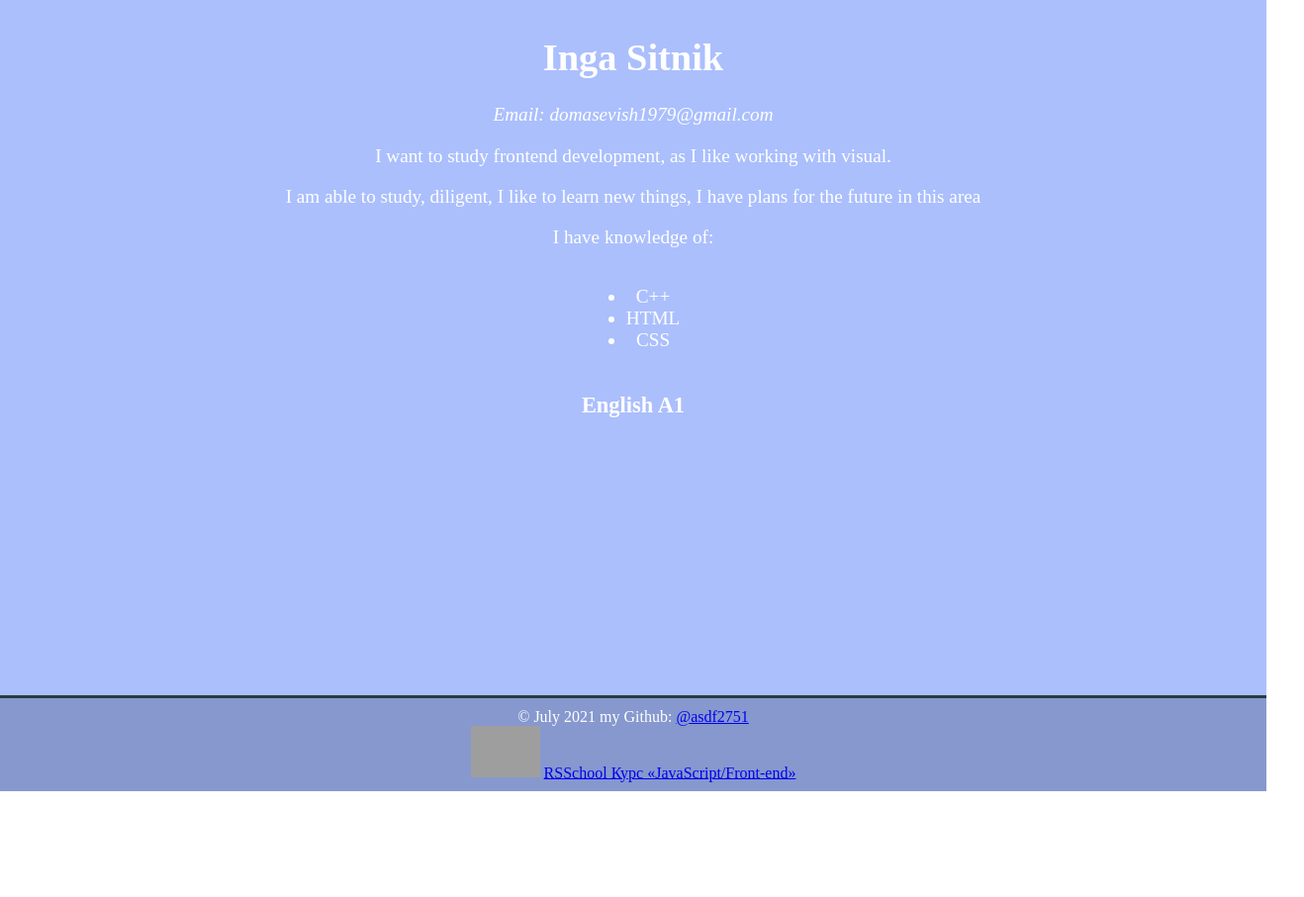
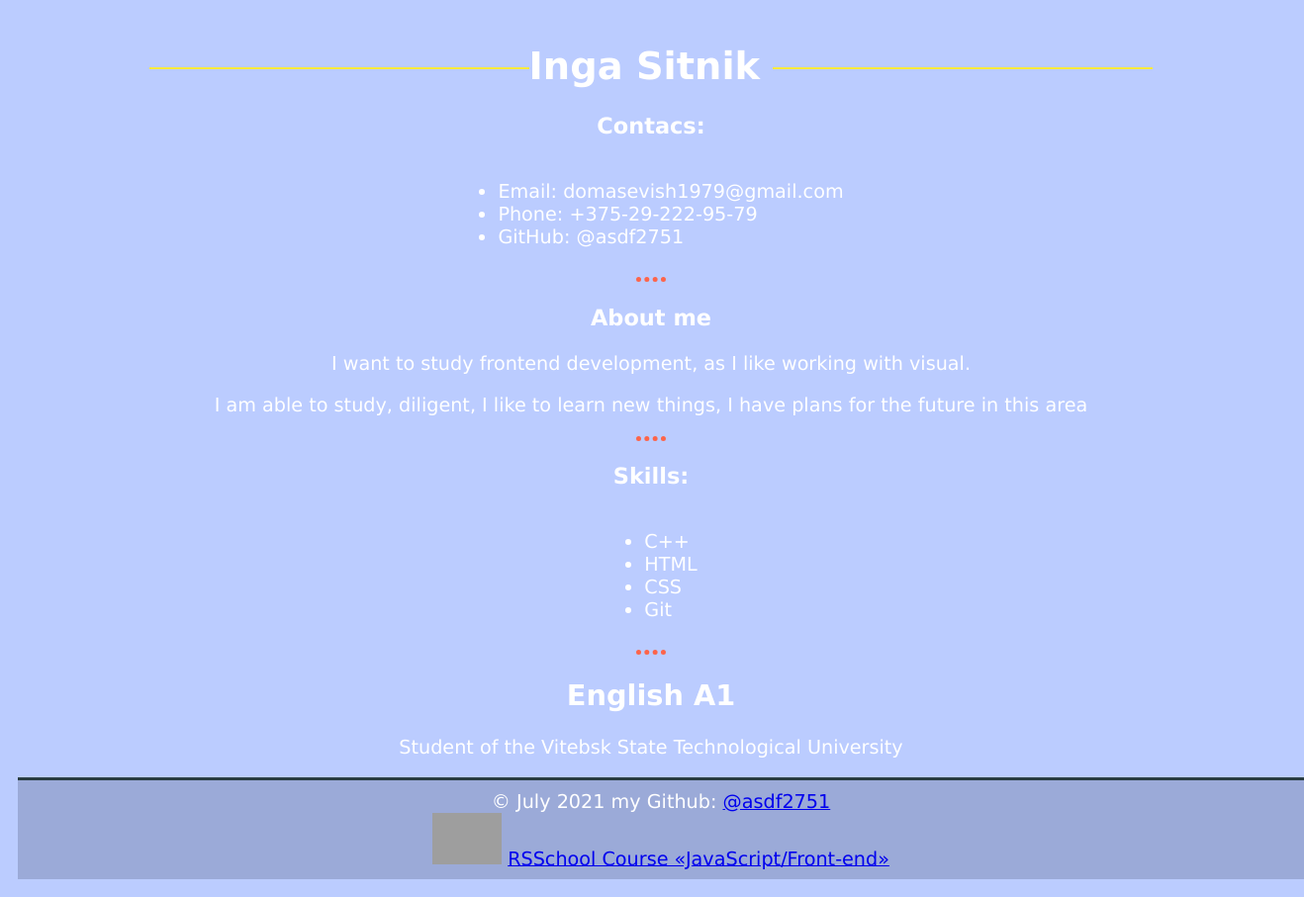
Before and after one commit to asdf2751/rsschool-cv, a plain HTML site: page index.html in a window 1280 px wide. Shown: the whole page at 99% size, 1318 px wide, since content can reach past the window. Before the commit the page ends 800 px from the top, so only its background shows below. Drawn offline with Linux system fonts and the light colour scheme; grey boxes are pictures that could not be loaded.

Commit message:
feat: improved the appearance

```diff
--- a/index.html
+++ b/index.html
@@ -12,23 +12,49 @@
 <body>
     <header>
         <h1>Inga Sitnik </h1>
-        <em>Email: domasevish1979@gmail.com</em>
-        <p>I want to study frontend development, as I like working with visual.</p>
-        <p>I am able to study, diligent, I like to learn new things, I have plans for the future in this area</p>
-        <p>I have knowledge of:</p>
+        <h3>Contacs:</h3>
         <ul>
-            <li>C++</li>
-            <li>HTML</li>
-            <li>CSS</li>
+            <li>
+                Email: domasevish1979@gmail.com
+            </li>
+            <li>
+                Phone: +375-29-222-95-79
+            </li>
+            <li>
+                GitHub: @asdf2751
+            </li>
         </ul>
-        <h3>English A1</h3>
     </header>
+    <main>
+        <article>
+            <h3>About me</h3>
+            <p>I want to study frontend development, as I like working with visual.</p>
+            <p>I am able to study, diligent, I like to learn new things, I have plans for the future in this area
+            </p>
+        </article>
+        <article>
+            <h3>Skills:</h3>
+            <ul>
+                <li>C++</li>
+                <li>HTML</li>
+                <li>CSS</li>
+                <li>Git</li>
+            </ul>
+        </article>
+        <article>
+            <h2>English A1</h2>
+            <p>Student of the Vitebsk State Technological University</p>
+        </article>
+    </main>
+
+
+
     <footer>
         &copy; July 2021 my Github:
         <a href="https://github.com/asdf2751"> @asdf2751 </a>
         <br>
         <img src="https://rs.school/images/rs_school_js.svg" alt="course logo" width="70">
-        <a href="https://rs.school/js/">RSSchool Курс «JavaScript/Front-end»</a>
+        <a href="https://rs.school/js/">RSSchool Course «JavaScript/Front-end»</a>
 
     </footer>
 </body>
--- a/style.css
+++ b/style.css
@@ -1,32 +1,47 @@
 
-header {
-    position: absolute;
+body {
     height: 100%;
     width: 100%;
-    left: 0;
-    bottom: 0;
-    box-sizing: border-box;
-    background: #abbffd;
+    background: #bbccff;
     color: #fff;
     padding: 10px;
     text-align: center;
     font-size: 120%;
+    align-content: center;
+    display: inline-block;
 }
 ul {
-    background: #abbffd;
     display: inline-block;
+    text-align: left;
 }
 
-
 footer {
-    position: absolute;
     width: 100%;
-    left: 0;
-    bottom: 0;
-    box-sizing: border-box;
-    background: #8698ce;
+    background: #9baad8;
     color: #fff;
     padding: 10px;
     border-top: 3px solid #293c42;
     text-align: center;
 }
+
+h1::before,
+h1::after {
+            content: '';
+            background: #feea3b;
+            display: inline-block;
+            height: 2px;
+            vertical-align: middle;
+            width: 30%;
+        }
+
+
+article::before {
+            content: '';
+            display: block;
+            width: 30px;
+            margin: 10px auto;
+            border-bottom: 5px dotted #fd644a;
+           }
+html {
+    font-family: Verdana, Geneva, sans-serif;
+}
```
